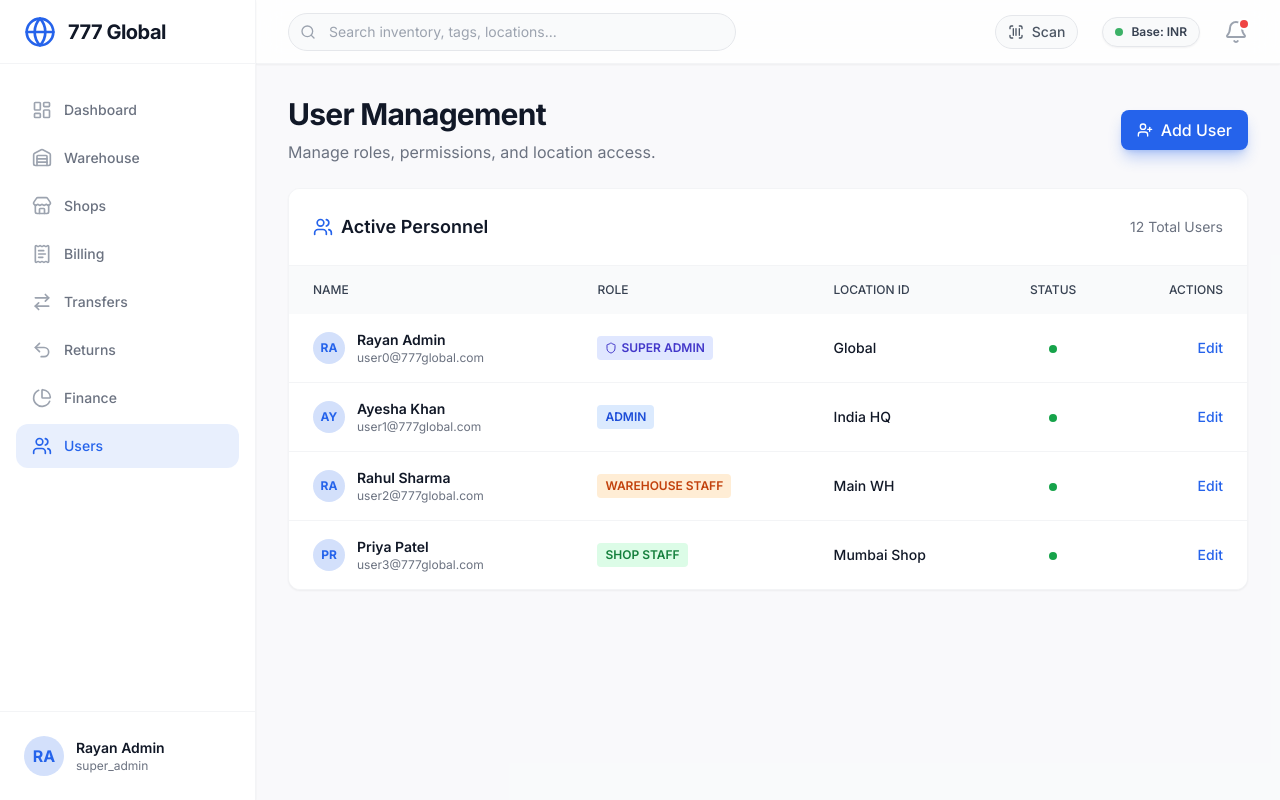
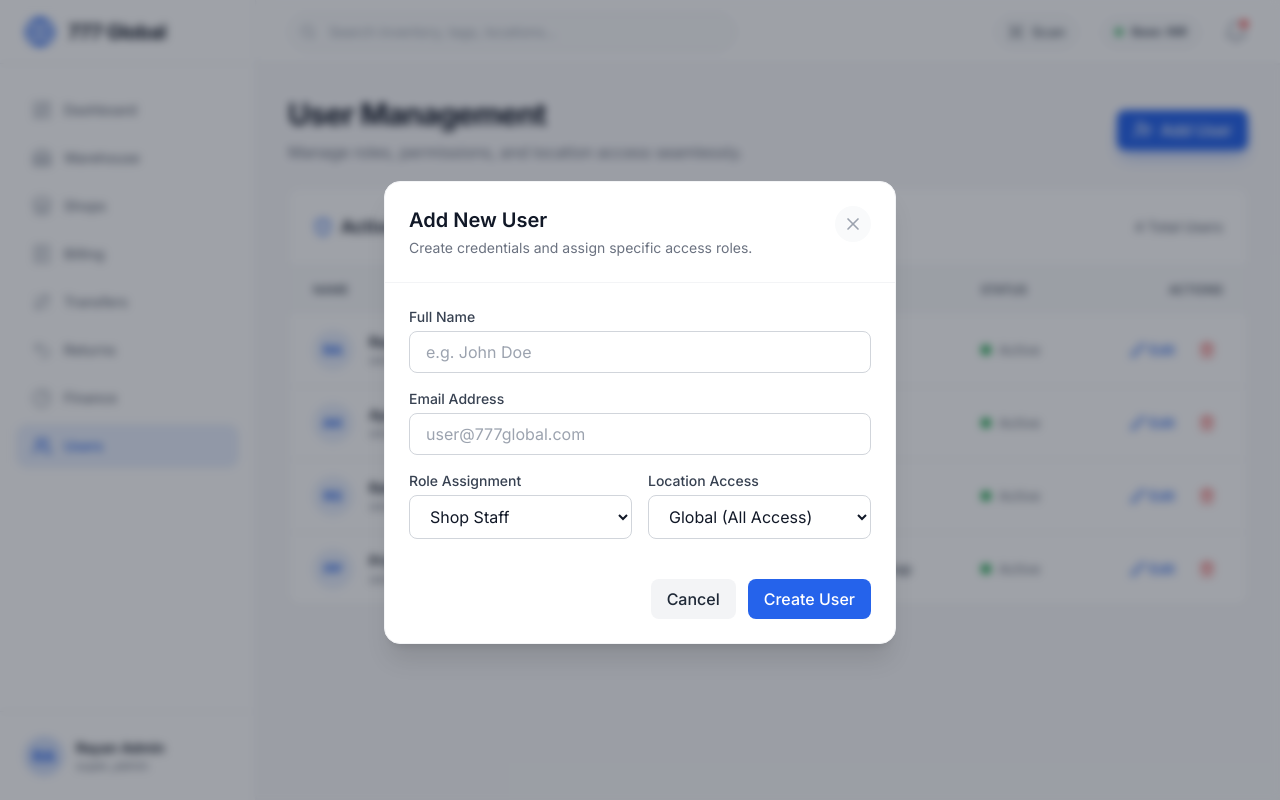
Before and after one commit to raiyan1234798/777-inventory, a React (Vite) app: page /users in a window 1280 px wide. Both pictures are taken after a click on the button "Add User". Built offline with nearby package versions, Linux system fonts and the light colour scheme.

Commit message:
feat: Replace static Users page with dynamic Zustand CRUD (Add, Edit, Delete)

```diff
--- a/src/pages/Users.tsx
+++ b/src/pages/Users.tsx
@@ -1,81 +1,234 @@
-import { Users as UsersIcon, UserPlus, Shield } from 'lucide-react';
+import { useState } from 'react';
+import { useStore, User } from '../store';
+import { UserPlus, Edit2, ShieldAlert, KeyRound, MapPin, Trash2 } from 'lucide-react';
+import Modal from '../components/Modal';
 
 export default function Users() {
+  const { users, addUser, updateUser, deleteUser } = useStore();
+  const [isModalOpen, setIsModalOpen] = useState(false);
+
+  // Form State
+  const [editingUserId, setEditingUserId] = useState<string | null>(null);
+  const [name, setName] = useState('');
+  const [email, setEmail] = useState('');
+  const [role, setRole] = useState<User['role']>('Shop Staff');
+  const [location, setLocation] = useState('');
+  const [status, setStatus] = useState<User['status']>('Active');
+
+  const openAddModal = () => {
+    setEditingUserId(null);
+    setName('');
+    setEmail('');
+    setRole('Shop Staff');
+    setLocation('');
+    setStatus('Active');
+    setIsModalOpen(true);
+  };
+
+  const openEditModal = (user: User) => {
+    setEditingUserId(user.id);
+    setName(user.name);
+    setEmail(user.email);
+    setRole(user.role);
+    setLocation(user.location);
+    setStatus(user.status);
+    setIsModalOpen(true);
+  };
+
+  const handleSubmit = (e: React.FormEvent) => {
+    e.preventDefault();
+    if (editingUserId) {
+      updateUser(editingUserId, { name, email, role, location, status });
+    } else {
+      const newUser: User = {
+        id: `usr-${Date.now().toString().slice(-4)}`,
+        name,
+        email,
+        role,
+        location,
+        status,
+      };
+      addUser(newUser);
+    }
+    setIsModalOpen(false);
+  };
+
+  const handleDelete = (id: string, userName: string) => {
+    if (window.confirm(`Are you sure you want to delete ${userName}?`)) {
+      deleteUser(id);
+    }
+  };
+
+  const getRoleColor = (role: string) => {
+    switch(role) {
+      case 'Super Admin': return 'bg-primary/10 text-primary border-primary/20';
+      case 'Admin': return 'bg-blue-100 text-blue-700 border-blue-200';
+      case 'Warehouse Staff': return 'bg-orange-100 text-orange-700 border-orange-200';
+      case 'Shop Staff': return 'bg-emerald-100 text-emerald-700 border-emerald-200';
+      default: return 'bg-gray-100 text-gray-700 border-gray-200';
+    }
+  };
+
   return (
     <div className="space-y-6">
       <div className="flex justify-between items-center sm:flex-row flex-col gap-4">
         <div>
           <h1 className="text-3xl font-bold text-gray-900 tracking-tight">User Management</h1>
-          <p className="text-gray-500 mt-2">Manage roles, permissions, and location access.</p>
+          <p className="text-gray-500 mt-2">Manage roles, permissions, and location access seamlessly.</p>
         </div>
-        <button className="btn-primary flex items-center shadow-lg shadow-primary/30">
-          <UserPlus className="w-4 h-4 mr-2" />
+        <button className="w-full sm:w-auto btn-primary flex items-center justify-center shadow-lg shadow-primary/30" onClick={openAddModal}>
+          <UserPlus className="w-5 h-5 mr-2" />
           Add User
         </button>
       </div>
 
-      <div className="card overflow-hidden !px-0 !py-0 mt-8">
+      <div className="card overflow-hidden !px-0 !py-0">
         <div className="p-6 border-b border-gray-100 bg-white flex justify-between items-center">
           <h2 className="text-lg font-semibold text-gray-900 flex items-center">
-            <UsersIcon className="w-5 h-5 mr-2 text-primary" />
+            <ShieldAlert className="w-5 h-5 mr-2 text-primary" />
             Active Personnel
           </h2>
-          <span className="text-sm text-gray-500">12 Total Users</span>
+          <span className="text-sm font-medium text-gray-500">
+            {users.length} Total Users
+          </span>
         </div>
 
         <div className="overflow-x-auto">
-          <table className="w-full text-left text-sm text-gray-500">
+          <table className="w-full text-left text-sm text-gray-500 min-w-[800px]">
             <thead className="bg-gray-50 text-xs uppercase text-gray-700">
               <tr>
                 <th className="px-6 py-4 font-medium">Name</th>
                 <th className="px-6 py-4 font-medium">Role</th>
                 <th className="px-6 py-4 font-medium">Location ID</th>
-                <th className="px-6 py-4 font-medium text-center">Status</th>
+                <th className="px-6 py-4 font-medium">Status</th>
                 <th className="px-6 py-4 font-medium text-right">Actions</th>
               </tr>
             </thead>
             <tbody className="divide-y divide-gray-100 bg-white">
-              {[
-                { name: 'Rayan Admin', role: 'super_admin', location: 'Global' },
-                { name: 'Ayesha Khan', role: 'admin', location: 'India HQ' },
-                { name: 'Rahul Sharma', role: 'warehouse_staff', location: 'Main WH' },
-                { name: 'Priya Patel', role: 'shop_staff', location: 'Mumbai Shop' },
-              ].map((user, i) => (
-                <tr key={i} className="hover:bg-gray-50 transition-colors">
-                  <td className="px-6 py-4 whitespace-nowrap">
+              {users.map((user) => (
+                <tr key={user.id} className="hover:bg-gray-50 transition-colors">
+                  <td className="px-6 py-4">
                     <div className="flex items-center">
-                      <div className="w-8 h-8 rounded-full bg-primary/20 flex flex-shrink-0 items-center justify-center text-primary font-bold text-xs uppercase">
-                        {user.name.substring(0, 2)}
+                      <div className="flex-shrink-0 h-10 w-10">
+                        <div className="h-10 w-10 rounded-full bg-primary/10 flex items-center justify-center text-primary font-bold">
+                          {user.name.split(' ').map(n => n[0]).join('').substring(0, 2).toUpperCase()}
+                        </div>
                       </div>
-                      <div className="ml-3">
-                        <p className="text-sm font-semibold text-gray-900">{user.name}</p>
-                        <p className="text-xs text-gray-500">user{i}@777global.com</p>
+                      <div className="ml-4">
+                        <div className="font-semibold text-gray-900">{user.name}</div>
+                        <div className="text-gray-500 text-xs">{user.email}</div>
                       </div>
                     </div>
                   </td>
                   <td className="px-6 py-4">
-                    <span className={`inline-flex items-center px-2 py-1 rounded text-xs font-semibold
-                      ${user.role === 'super_admin' ? 'bg-indigo-100 text-indigo-700' :
-                        user.role === 'admin' ? 'bg-blue-100 text-blue-700' :
-                        user.role === 'warehouse_staff' ? 'bg-orange-100 text-orange-700' :
-                        'bg-green-100 text-green-700'}`}>
-                      {user.role === 'super_admin' && <Shield className="w-3 h-3 mr-1" />}
-                      {user.role.replace('_', ' ').toUpperCase()}
+                    <span className={`inline-flex items-center px-2.5 py-1 rounded-md text-xs font-bold uppercase tracking-wider border ${getRoleColor(user.role)}`}>
+                      {user.role === 'Super Admin' && <KeyRound className="w-3 h-3 mr-1" />}
+                      {user.role}
                     </span>
                   </td>
-                  <td className="px-6 py-4 font-medium text-gray-900">{user.location}</td>
-                  <td className="px-6 py-4 text-center">
-                    <span className="w-2 h-2 rounded-full bg-success inline-block"></span>
+                  <td className="px-6 py-4">
+                    <div className="flex items-center text-gray-700 font-medium">
+                      <MapPin className="w-4 h-4 mr-1.5 text-gray-400" />
+                      {user.location}
+                    </div>
                   </td>
-                  <td className="px-6 py-4 text-right text-sm font-medium">
-                    <button className="text-primary hover:text-blue-700">Edit</button>
+                  <td className="px-6 py-4">
+                    <div className="flex items-center">
+                      <div className={`h-2.5 w-2.5 rounded-full mr-2 ${user.status === 'Active' ? 'bg-success' : 'bg-danger'}`}></div>
+                      {user.status}
+                    </div>
+                  </td>
+                  <td className="px-6 py-4 text-right">
+                    <div className="flex justify-end gap-2 text-sm font-medium">
+                      <button onClick={() => openEditModal(user)} className="text-primary hover:text-blue-800 transition-colors flex items-center px-2 py-1 rounded hover:bg-primary/5">
+                        <Edit2 className="w-4 h-4 mr-1" /> Edit
+                      </button>
+                      <button onClick={() => handleDelete(user.id, user.name)} className="text-danger hover:text-red-800 transition-colors flex items-center px-2 py-1 rounded hover:bg-danger/10">
+                        <Trash2 className="w-4 h-4" />
+                      </button>
+                    </div>
                   </td>
                 </tr>
               ))}
+              {users.length === 0 && (
+                <tr>
+                   <td colSpan={5} className="py-8 text-center text-gray-400">No users found.</td>
+                </tr>
+              )}
             </tbody>
           </table>
         </div>
       </div>
+
+      <Modal
+        isOpen={isModalOpen}
+        onClose={() => setIsModalOpen(false)}
+        title={editingUserId ? "Edit User" : "Add New User"}
+        description={editingUserId ? "Modify the user's role and location access." : "Create credentials and assign specific access roles."}
+      >
+        <form onSubmit={handleSubmit} className="space-y-4">
+          <div>
+            <label className="block text-sm font-medium text-gray-700 mb-1">Full Name</label>
+            <input
+              type="text"
+              className="input-field"
+              placeholder="e.g. John Doe"
+              value={name}
+              onChange={e => setName(e.target.value)}
+              required
+            />
+          </div>
+          <div>
+            <label className="block text-sm font-medium text-gray-700 mb-1">Email Address</label>
+            <input
+              type="email"
+              className="input-field"
+              placeholder="user@777global.com"
+              value={email}
+              onChange={e => setEmail(e.target.value)}
+              required
+            />
+          </div>
+
+          <div className="grid grid-cols-2 gap-4">
+            <div>
+              <label className="block text-sm font-medium text-gray-700 mb-1">Role Assignment</label>
+              <select className="input-field py-2.5 bg-white" value={role} onChange={e => setRole(e.target.value as any)}>
+                <option>Shop Staff</option>
+                <option>Warehouse Staff</option>
+                <option>Admin</option>
+                <option>Super Admin</option>
+              </select>
+            </div>
+            <div>
+              <label className="block text-sm font-medium text-gray-700 mb-1">Location Access</label>
+              <select className="input-field py-2.5 bg-white" value={location} onChange={e => setLocation(e.target.value)}>
+                <option value="Global">Global (All Access)</option>
+                <option value="Main WH">Main Warehouse</option>
+                <option value="Mumbai Shop">Mumbai Shop</option>
+                <option value="Delhi Hub">Delhi Hub</option>
+              </select>
+            </div>
+          </div>
+
+          {editingUserId && (
+             <div>
+                <label className="block text-sm font-medium text-gray-700 mb-1">Account Status</label>
+                <select className="input-field py-2.5 bg-white" value={status} onChange={e => setStatus(e.target.value as any)}>
+                  <option>Active</option>
+                  <option>Inactive</option>
+                </select>
+             </div>
+          )}
+
+          <div className="flex justify-end space-x-3 pt-6">
+            <button type="button" className="btn-secondary" onClick={() => setIsModalOpen(false)}>Cancel</button>
+            <button type="submit" className="btn-primary">
+              {editingUserId ? "Save Changes" : "Create User"}
+            </button>
+          </div>
+        </form>
+      </Modal>
     </div>
   );
 }
--- a/src/store/index.ts
+++ b/src/store/index.ts
@@ -38,14 +38,27 @@ export interface ReturnRecord {
   status: 'Restocked' | 'Disposed';
 }
 
+export interface User {
+  id: string;
+  name: string;
+  email: string;
+  role: 'Super Admin' | 'Admin' | 'Warehouse Staff' | 'Shop Staff';
+  location: string;
+  status: 'Active' | 'Inactive';
+}
+
 interface AppState {
   inventory: InventoryItem[];
   invoices: Invoice[];
   returns: ReturnRecord[];
+  users: User[];
 
   // Actions
   addInvoice: (invoice: Invoice) => void;
   processReturn: (returnRec: ReturnRecord) => void;
+  addUser: (user: User) => void;
+  updateUser: (id: string, updatedUser: Partial<User>) => void;
+  deleteUser: (id: string) => void;
 }
 
 // Initial Mock Data
@@ -72,10 +85,18 @@ const initialInvoices: Invoice[] = [
   }
 ];
 
+const initialUsers: User[] = [
+  { id: 'u1', name: 'Rayan Admin', email: 'user0@777global.com', role: 'Super Admin', location: 'Global', status: 'Active' },
+  { id: 'u2', name: 'Ayesha Khan', email: 'user1@777global.com', role: 'Admin', location: 'India HQ', status: 'Active' },
+  { id: 'u3', name: 'Rahul Sharma', email: 'user2@777global.com', role: 'Warehouse Staff', location: 'Main WH', status: 'Active' },
+  { id: 'u4', name: 'Priya Patel', email: 'user3@777global.com', role: 'Shop Staff', location: 'Mumbai Shop', status: 'Active' },
+];
+
 export const useStore = create<AppState>((set) => ({
   inventory: initialInventory,
   invoices: initialInvoices,
   returns: [],
+  users: initialUsers,
 
   addInvoice: (invoice) => set((state) => {
     // Deduct from inventory
@@ -110,5 +131,15 @@ export const useStore = create<AppState>((set) => ({
       inventory: newInventory,
       returns: [returnRec, ...state.returns]
     };
-  })
+  }),
+
+  addUser: (user) => set((state) => ({ users: [...state.users, user] })),
+
+  updateUser: (id, updatedUser) => set((state) => ({
+    users: state.users.map(u => (u.id === id ? { ...u, ...updatedUser } : u))
+  })),
+
+  deleteUser: (id) => set((state) => ({
+    users: state.users.filter(u => u.id !== id)
+  }))
 }));
```
